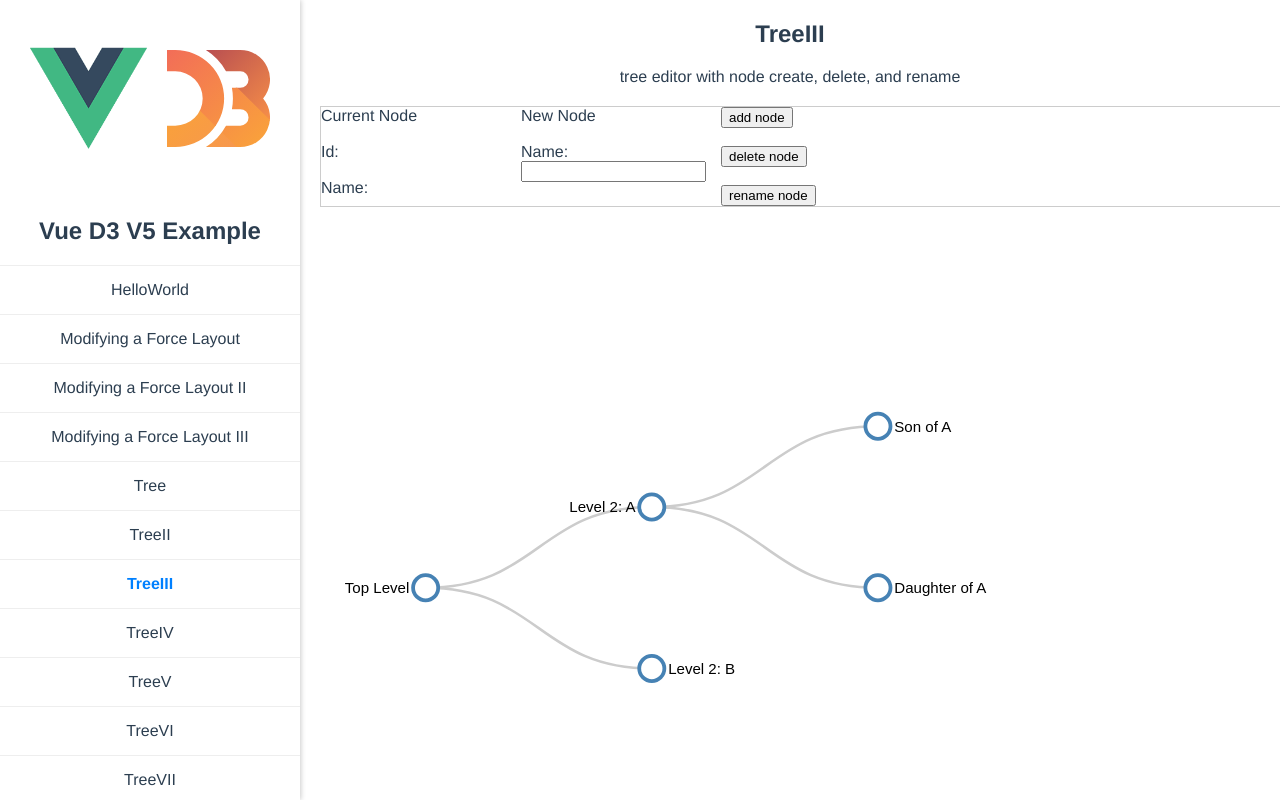
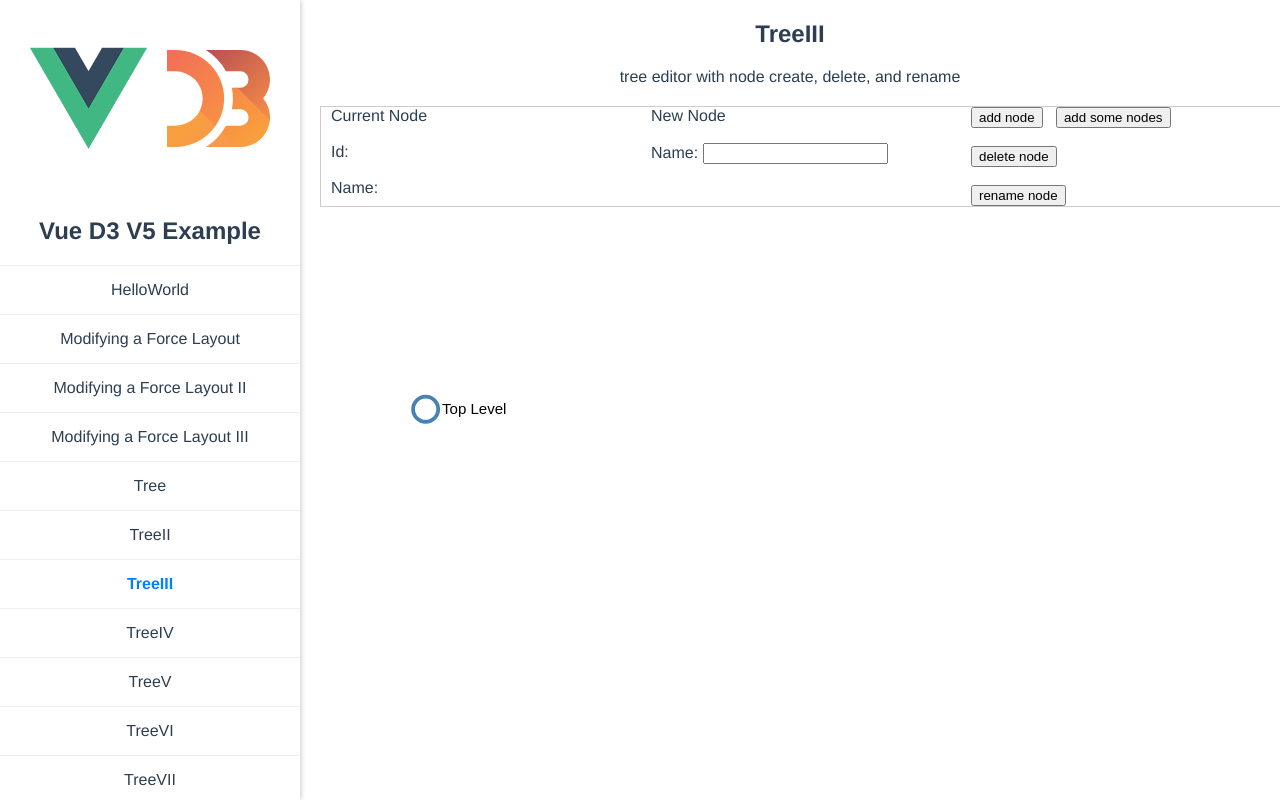
Before and after one commit to gywgithub/vue-d3-examples, a Vue app: page /Examples in a window 1280 px wide. Both pictures are taken after a click on the item "TreeIII". Built offline with nearby package versions, Linux system fonts and the light colour scheme.

Commit message:
change add some nodes func

```diff
--- a/src/components/TreeIII.vue
+++ b/src/components/TreeIII.vue
@@ -3,22 +3,33 @@
     <h2>TreeIII</h2>
     <div>tree editor with node create, delete, and rename</div>
     <div class="container">
-      <div class="width-200">
-        Current Node <br><br>
-        Id: {{currentNode.id}} <br><br>
+      <div class="width-300">
+        Current Node
+        <br />
+        <br />
+        Id: {{currentNode.id}}
+        <br />
+        <br />
         Name: {{currentNode.data.name}}
       </div>
-      <div class="width-200">
-        New Node <br><br>
-        Name: <input type="text" v-model="newNode.name" />
+      <div class="width-300">
+        New Node
+        <br />
+        <br />Name:
+        <input type="text" v-model="newNode.name" />
       </div>
-      <div class="width-200">
-        <input type="button" value="add node" @click="addNode">&nbsp;&nbsp;<br><br>
-    <input type="button" value="delete node" @click="deleteNode">&nbsp;&nbsp;<br><br>
-    <input type="button" value="rename node" @click="renameNode">&nbsp;&nbsp;
+      <div class="width-300">
+        <input type="button" value="add node" @click="addNode" />&nbsp;&nbsp;
+        <input type="button" value="add some nodes" @click="addSomeNodes" />&nbsp;&nbsp;
+        <br />
+        <br />
+        <input type="button" value="delete node" @click="deleteNode" />&nbsp;&nbsp;
+        <br />
+        <br />
+        <input type="button" value="rename node" @click="renameNode" />&nbsp;&nbsp;
       </div>
     </div>
-    <svg id="vizTreeIII"/>
+    <svg id="vizTreeIII" />
   </div>
 </template>
 <script>
@@ -31,22 +42,22 @@ export default {
       duration: null,
       treeData: {
         'name': 'Top Level',
-        'children': [
-          {
-            'name': 'Level 2: A',
-            'children': [
-              { 'name': 'Son of A' },
-              { 'name': 'Daughter of A' }
-            ]
-          },
-          { 'name': 'Level 2: B' }
-        ]
+        // 'children': [
+        //   {
+        //     'name': 'Level 2: A',
+        //     'children': [
+        //       { 'name': 'Son of A' },
+        //       { 'name': 'Daughter of A' }
+        //     ]
+        //   },
+        //   { 'name': 'Level 2: B' }
+        // ]
       },
       i: null,
       treemap: null,
       currentNode: {
         id: null,
-        data: {name: ''}
+        data: { name: '' }
       },
       newNode: {
         id: 0,
@@ -57,7 +68,7 @@ export default {
   },
   mounted () {
     // Set the dimensions and margins of the diagram
-    var margin = { top: 20, right: 90, bottom: 30, left: 90 },
+    var margin = { top: -200, right: 90, bottom: 30, left: 90 },
       width = 960 - margin.left - margin.right,
       height = 500 - margin.top - margin.bottom
 
@@ -68,7 +79,8 @@ export default {
     // var svg = d3.select('body').append('svg')
     //   .attr('width', width + margin.right + margin.left)
     //   .attr('height', height + margin.top + margin.bottom)
-    this.svg = d3.select('#vizTreeIII').attr('viewBox', [-10, -10, width, height])
+    this.svg = d3.select('#vizTreeIII')
+      .attr('viewBox', [-10, -10, width, height])
       .append('g')
       .attr('transform', 'translate('
         + margin.left + ',' + margin.top + ')')
@@ -89,16 +101,155 @@ export default {
     // Collapse after the second level
     // root.children.forEach(collapse)
 
+    // ****************  zoom ************************
+    // add zoom capabilities
+    let zoomHandler = d3.zoom()
+      .on('zoom', zoomActions)
+      .scaleExtent([1 / 2, 8])
+
+    this.svg.call(zoomHandler).on('dblclick.zoom', null)
+    zoomHandler(this.svg)
+
+
+    // Zoom functions
+    function zoomActions () {
+      gNode.attr('transform', d3.event.transform)
+      gLink.attr('transform', d3.event.transform)
+    }
+    // ***********************************************
+
+
     this.update(this.root)
   },
   methods: {
+    addSomeNodes () {
+      console.log('add some nodes')
+      let addData = {
+        'name': 'addFibonacciHeap3',
+        'id': 1767,
+        'children': [
+          {
+            'name': 'add333FibonacciHeap',
+            'id': 1,
+            'children': [
+              {
+                'name': '335fff',
+                'id': 4,
+                'children': [
+                  {
+                    'name': '666',
+                    'id': 6
+                  },
+                  {
+                    'name': '777',
+                    'id': 7,
+                    'children': [
+                      {
+                        'name': '9',
+                        'id': 9
+                      },
+                      {
+                        'name': '10',
+                        'id': 10
+                      },
+                      {
+                        'name': '1111',
+                        'id': 11
+                      }
+                    ]
+                  },
+                  {
+                    'name': '888',
+                    'id': 8,
+                    'children': [
+                      {
+                        'name': '12',
+                        'id': '12'
+                      }
+                    ]
+                  }
+                ]
+              },
+              {
+                'name': 'vxfff',
+                'id': 5
+              }
+            ]
+          },
+          {
+            'name': 'add22FibonacciHeap2',
+            'id': 2
+          },
+          {
+            'name': 'add1FibonacciHeap3',
+            'id': 3
+          }
+        ]
+      }
+
+      let arr = []
+
+      console.log(JSON.stringify(arr))
+
+      cycleData(addData)
+
+      function cycleData (obj) {
+        arr.push({
+          id: obj.id,
+          name: obj.name
+        })
+        if (obj.children && obj.children.length > 0) {
+          let len = obj.children.length
+          let childrenArr = []
+          for (let i = 0; i < len; i++) {
+            cycleData(obj.children[i])
+          }
+        }
+      }
+
+      console.log('------ arr -------')
+      console.log(JSON.stringify(arr))
+      console.log(arr.length)
+
+      let parent = this.currentNode
+      console.log(parent.depth)
+
+      var self = this
+
+      addN(addData, this.currentNode)
+
+      function addN (node, parent) {
+        let nodeObj = d3.hierarchy.prototype.constructor
+        let child = Object.assign(new nodeObj, { parent, depth: parent.depth + 1 }) // eslint-disable-line
+        child.id = node.id
+        child.data = {
+          name: node.name
+        }
+        if (parent.children) parent.children.push(child)
+        else parent.children = [child]
+
+        self.nodes.push(child)
+        self.links.push({ source: parent, target: child })
+
+        self.update(parent)
+
+        if (node.children && node.children.length > 0) {
+          let len = node.children.length
+          for (let i = 0; i < len; i++) {
+            addN(node.children[i], child)
+          }
+        }
+      }
+
+
+    },
     addNode () {
       let min = 100
       let max = 999
       let id = parseInt(Math.random() * (max - min + 1) + min, 10)
       let parent = this.currentNode
 
-      let child = Object.assign(new this.nodeObj, {parent, depth: parent.depth + 1}) // eslint-disable-line
+      let child = Object.assign(new this.nodeObj, { parent, depth: parent.depth + 1 }) // eslint-disable-line
       child.id = id
       child.data = {
         name: this.newNode.name
@@ -310,7 +461,8 @@ export default {
   text-align: left;
   width: 100%;
 }
-.width-200 {
-  width: 200px;
+.width-300 {
+  width: 300px;
+  margin: 0 10px;
 }
 </style>
--- a/src/components/TreeVI.vue
+++ b/src/components/TreeVI.vue
@@ -1,5 +1,8 @@
 <template>
-  <div class="main">
+  <div>
+    <!-- <div>
+      <input type="button" value="add node" @click="addNode()" />
+    </div> -->
     <svg class="d3-tree-vi width-100-percent" />
   </div>
 </template>
@@ -13,7 +16,6 @@ export default {
       nodeName: '',
       zoom: null,
       index: 0,
-      duration: 750,
       root: null,
       nodes: [],
       links: [],
@@ -29,17 +31,66 @@ export default {
   },
   mounted () {
     let data = {
-      'name': 'Top Level',
+      'name': 'flare',
+      'value': 1,
+      'children': [{
+        'name': 'util',
+        'value': 23,
         'children': [
           {
-          'name': 'Level 2: A',
+            'name': 'ssdf',
+            'value': 104993
+          },
+          {
+            'name': 'Geometry',
+            'value': 13033
+          },
+          {
+            'name': 'heap',
+            'value': 24,
             'children': [
-            { 'name': 'Son of A' },
-            { 'name': 'Daughter of A' }
+              {
+                'name': 'FibonacciHeap',
+                'value': 9354
+              },
+              {
+                'name': 'FibonacciHeap2',
+                'value': 66
+              },
+              {
+                'name': 'FibonacciHeap3',
+                'value': 767,
+                'children': [
+                  {
+                    'name': '333FibonacciHeap',
+                    'value': 93541
+                  },
+                  {
+                    'name': '22FibonacciHeap2',
+                    'value': 662
+                  },
+                  {
+                    'name': '1FibonacciHeap3',
+                    'value': 7673
+                  }
+                ]
+              }
             ]
           },
-        { 'name': 'Level 2: B' }
+          {
+            'name': 'math',
+            'value': 49
+          }
         ]
+      },
+      {
+        'name': 'vis',
+        'value': 38,
+        'children': [{
+          'name': 'Visualization',
+          'value': 16540
+        }]
+      }]
     }
 
     let clientWidth = document.body.clientWidth
@@ -66,7 +117,7 @@ export default {
     root.descendants().forEach((d, i) => {
       d.id = i
       d._children = d.children
-      if (d.depth && d.data.name.length !== 7) d.children = null
+      if (d.depth && d.data.name.length !== 4) d.children = null
     })
 
     let svg = d3
```
Lines whose indentation alone changed are shown as unchanged.
